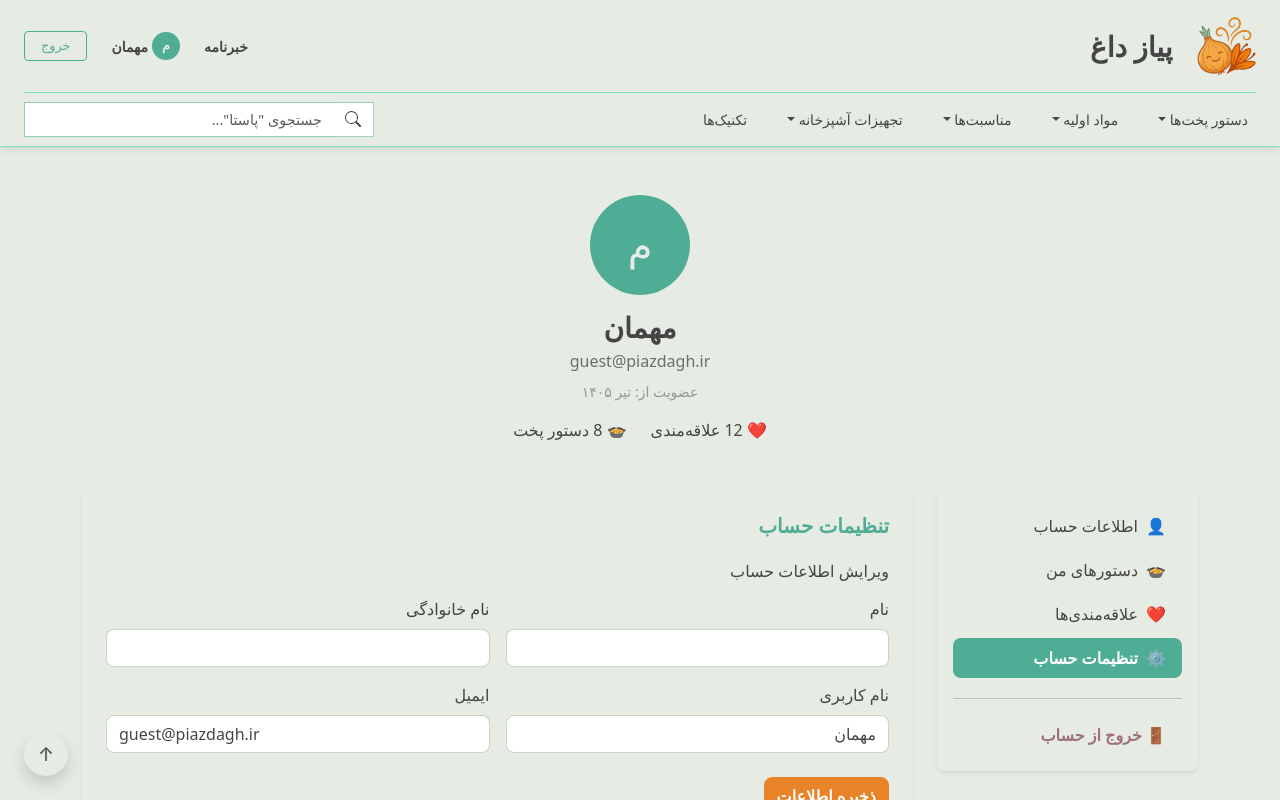
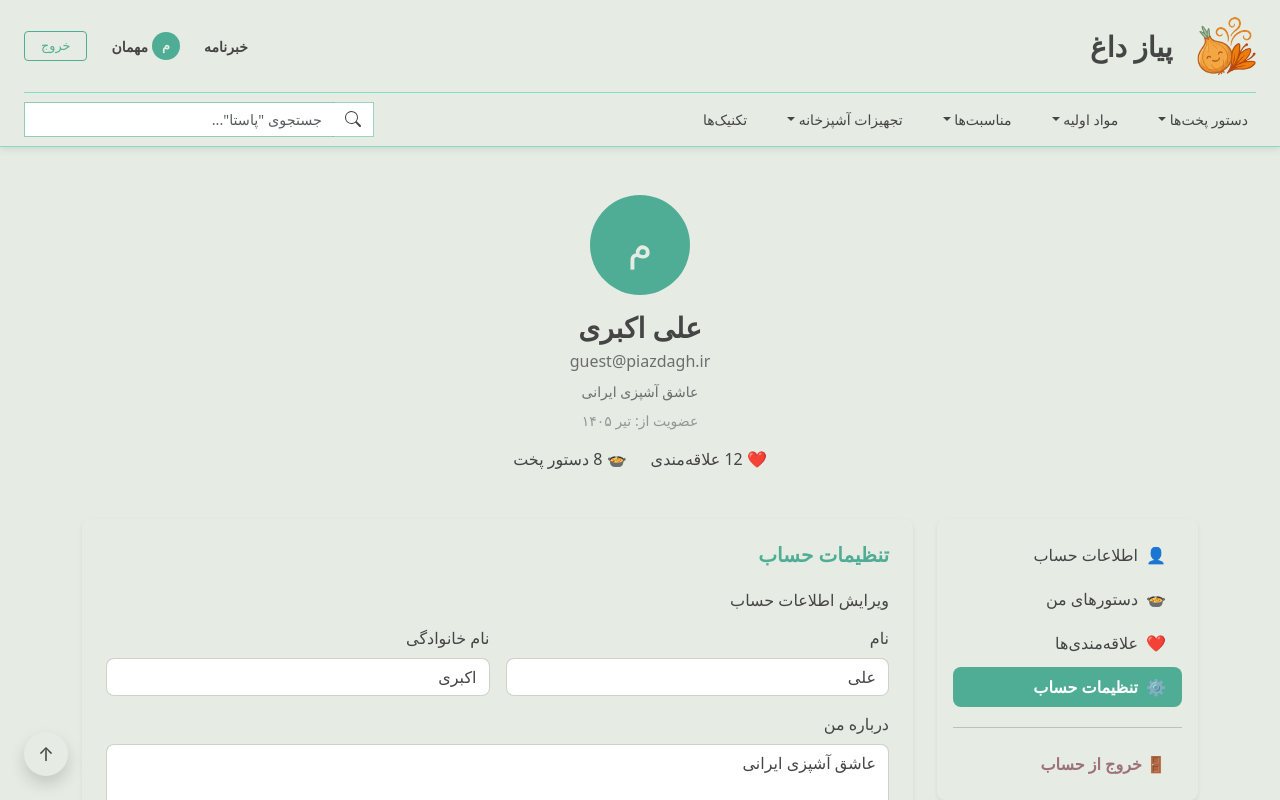
Before and after one commit to alihidson/PiazDagh, a React (Vite) app in the folder frontend/: page /profile in a window 1280 px wide. Both pictures are taken after a click on the button "ویرایش اطلاعات". Shown: the top 800 px of the page. Built offline with nearby package versions, Linux system fonts and the light colour scheme.

Commit message:
fix: add bio, make sure the fields in profile header match api

```diff
--- a/frontend/src/components/profile/AccountInfoSection.jsx
+++ b/frontend/src/components/profile/AccountInfoSection.jsx
@@ -49,6 +49,12 @@ const AccountInfoSection = ({ onGoToSettings }) => {
           </label>
           <p className="text-charcoal fw-medium">{joinDate}</p>
         </div>
+        <div className="col-12">
+          <label className="form-label text-charcoal opacity-75 small">
+            درباره من
+          </label>
+          <p className="text-charcoal fw-medium">{user?.bio || "—"}</p>
+        </div>
       </div>
     </div>
   );
--- a/frontend/src/components/profile/AccountSettingsSection.jsx
+++ b/frontend/src/components/profile/AccountSettingsSection.jsx
@@ -9,8 +9,7 @@ const AccountSettingsSection = () => {
   const [account, setAccount] = useState({
     firstName: user?.firstName || "",
     lastName: user?.lastName || "",
-    username: user?.username || "",
-    email: user?.email || "",
+    bio: user?.bio || "",
   });
 
   // Password state
@@ -101,24 +100,13 @@ const AccountSettingsSection = () => {
               style={{ borderColor: "rgba(68,69,68,0.15)" }}
             />
           </div>
-          <div className="col-md-6">
-            <label className="form-label text-charcoal">نام کاربری</label>
-            <input
-              type="text"
-              name="username"
+          <div className="col-12">
+            <label className="form-label text-charcoal">درباره من</label>
+            <textarea
+              name="bio"
               className="form-control bg-white text-charcoal"
-              value={account.username}
-              onChange={handleInfoChange}
-              style={{ borderColor: "rgba(68,69,68,0.15)" }}
-            />
-          </div>
-          <div className="col-md-6">
-            <label className="form-label text-charcoal">ایمیل</label>
-            <input
-              type="email"
-              name="email"
-              className="form-control bg-white text-charcoal"
-              value={account.email}
+              rows="3"
+              value={account.bio}
               onChange={handleInfoChange}
               style={{ borderColor: "rgba(68,69,68,0.15)" }}
             />
--- a/frontend/src/components/profile/ProfileHeader.jsx
+++ b/frontend/src/components/profile/ProfileHeader.jsx
@@ -37,6 +37,10 @@ const ProfileHeader = () => {
       {/* Email */}
       <p className="text-charcoal opacity-75 mb-2">{user?.email || ""}</p>
 
+      {user?.bio && (
+        <p className="text-charcoal small opacity-75 mb-2">{user.bio}</p>
+      )}
+
       {/* Join date */}
       <p className="text-charcoal small opacity-50 mb-3">
         عضویت از: {joinDate}
--- a/frontend/src/services/authService.js
+++ b/frontend/src/services/authService.js
@@ -3,13 +3,14 @@ const USE_MOCK = true;
 const authService = {
   async getCurrentUser() {
     if (USE_MOCK) {
-      // Simulate a logged‑in user for testing – return null to simulate logged out
       return {
         id: 1,
         username: "مهمان",
         email: "guest@piazdagh.ir",
+        firstName: "علی",
+        lastName: "اکبری",
+        bio: "عاشق آشپزی ایرانی",
       };
-      // return null; // uncomment to test logged‑out state
     }
     // const response = await axios.get('/api/me');
     // return response.data;
@@ -51,14 +52,16 @@ const authService = {
   async updateProfile(profileData) {
     if (USE_MOCK) {
       await new Promise((resolve) => setTimeout(resolve, 300));
-      // Just return the updated data (the UI will update via context)
       return {
         ...profileData,
-        // keep the same id
         id: 1,
       };
     }
-    // const response = await axios.put('/api/profile', profileData);
+    // const response = await axios.patch('/api/auth/me/', {
+    //   first_name: profileData.firstName,
+    //   last_name: profileData.lastName,
+    //   bio: profileData.bio,
+    // });
     // return response.data;
   },
 };
```
